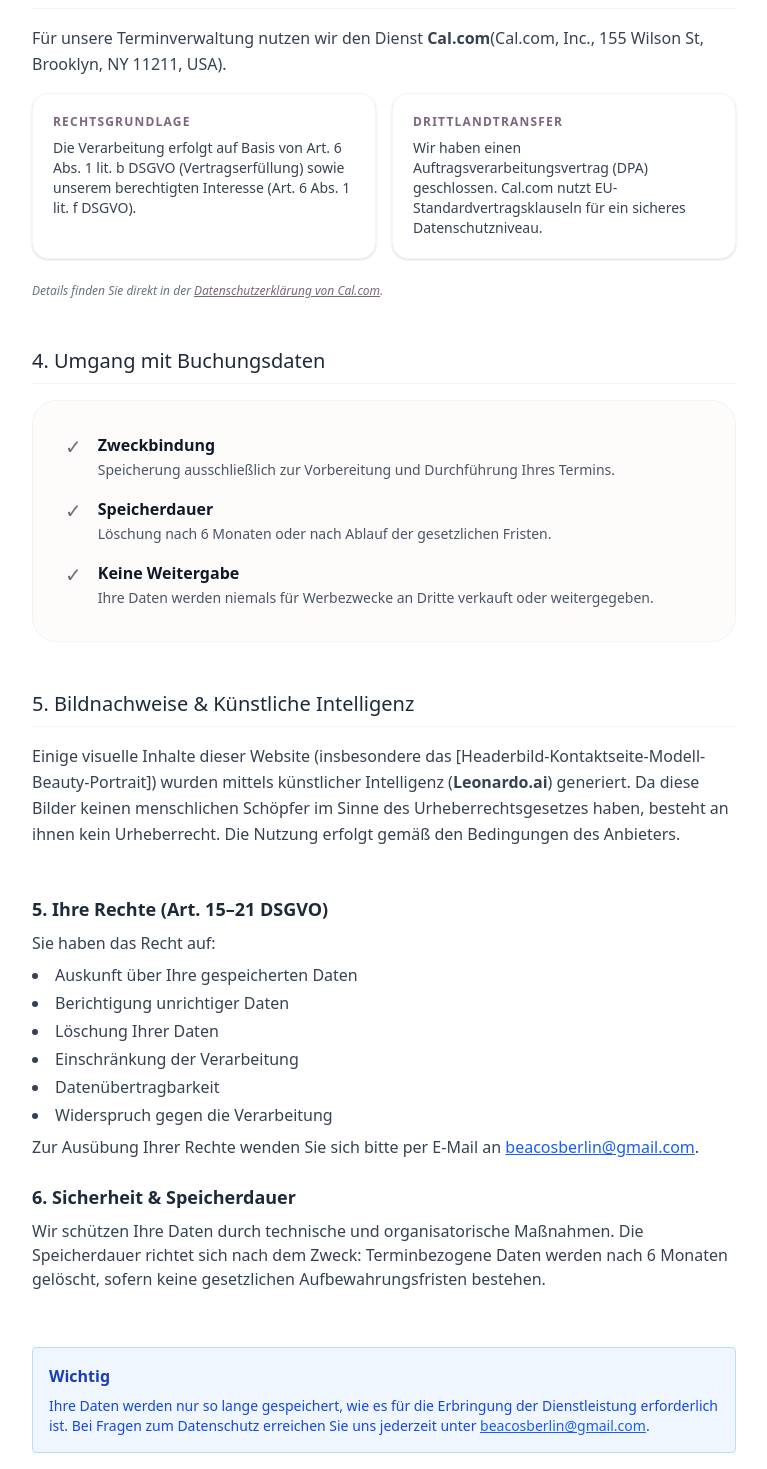
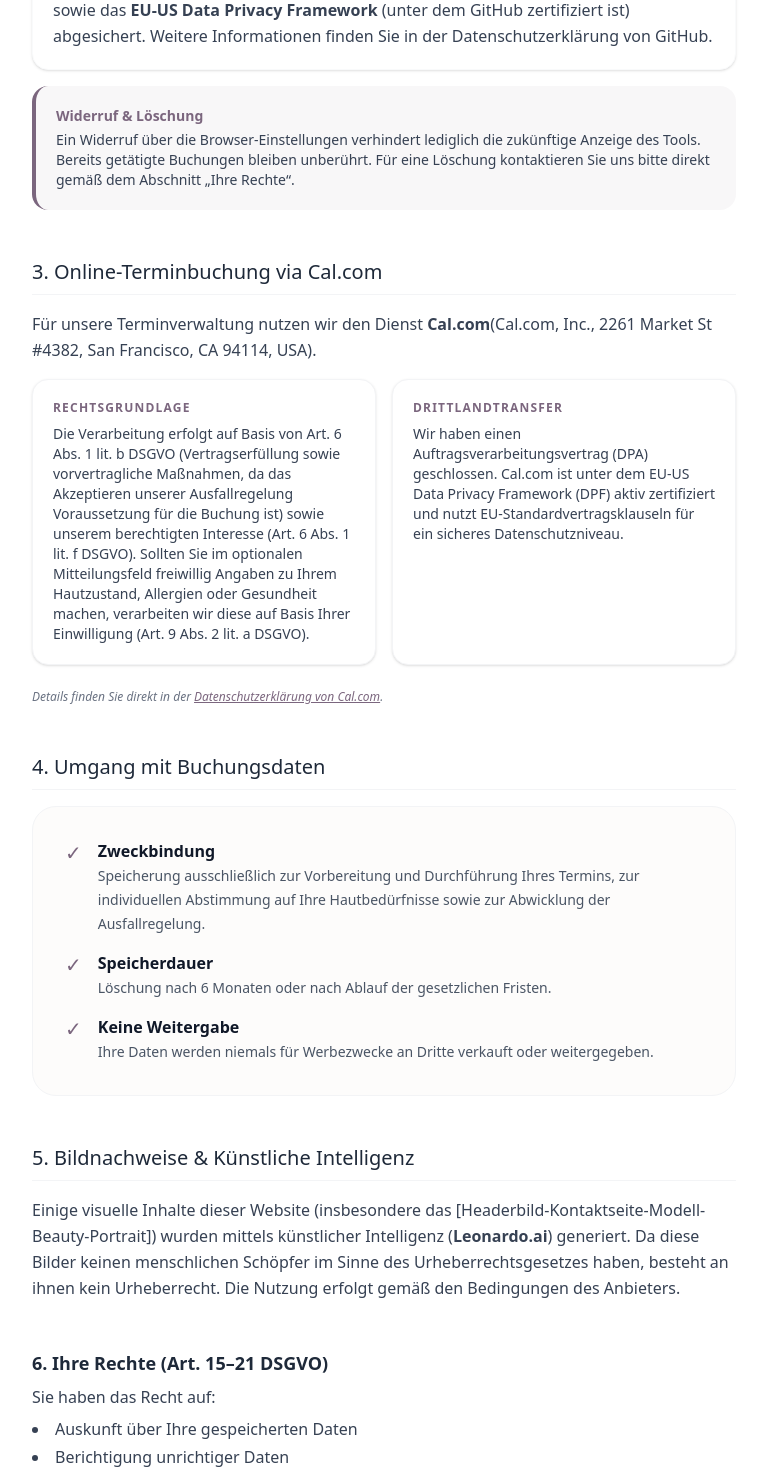
Before and after one commit to beakaiser/beakaiser, a Next.js app: page /datenschutz in a window 1280 px wide. Shown: the part 881-2350 px from the top of the page, without its empty margins (256-1023 px from the left). Built offline with nearby package versions, Linux system fonts and the light colour scheme.

Commit message:
Rechtssicheres Impressum und DsgVo hinzugefügt

```diff
--- a/app/contact/page.tsx
+++ b/app/contact/page.tsx
@@ -77,7 +77,7 @@ export default function ContactPage() {
             <div className="relative h-[400px] lg:h-auto group overflow-hidden">
               <Image
                 src={`${basePath}beauty_.png`}
-                alt="kibeauty"
+                alt="Nahaufnahme eines Modells mit reiner Haut für Kosmetikbehandlung"
                 fill
                 className="object-cover transition-transform duration-700 group-hover:scale-105"
               />{" "}
--- a/app/datenschutz/page.tsx
+++ b/app/datenschutz/page.tsx
@@ -31,7 +31,7 @@ export default function DatenschutzPage() {
               E-Mail:{" "}
               <a
                 href="mailto:beacosberlin@gmail.com"
-                className="text-blue-600 underline"
+                className="text-pink-500 underline"
               >
                 beacosberlin@gmail.com
               </a>
@@ -55,7 +55,22 @@ export default function DatenschutzPage() {
                   Buchungstool erlaubt haben. Zudem setzt{" "}
                   <strong>Cal.com</strong> eigene technisch notwendige Cookies,
                   um den Buchungsprozess sicher und funktionsfähig zu
-                  ermöglichen.
+                  ermöglichen. <br /> <br /> Diese Website wird extern gehostet.
+                  Wir nutzen hierzu die Plattform GitHub (GitHub Inc., 88 Colin
+                  P. Kelly Jr. St, San Francisco, CA 94107, USA). Wenn Sie
+                  unsere Website aufrufen, erhebt <strong>GitHub</strong>{" "}
+                  automatisch Informationen, die Ihr Browser übermittelt, in
+                  sogenannten Server-Logfiles. Dazu gehören Ihre IP-Adresse,
+                  Datum und Uhrzeit des Abrufs, Browsertyp, Betriebssystem sowie
+                  die zuvor besuchte Seite (Referrer-URL). Rechtsgrundlage
+                  hierfür ist unser berechtigtes Interesse (Art. 6 Abs. 1 lit. f
+                  DSGVO) an einer stabilen Auslieferung, der Sicherheit und der
+                  fehlerfreien Bereitstellung unserer Website. Die
+                  Datenübermittlung in die USA ist über die
+                  EU-Standardvertragsklauseln sowie das{" "}
+                  <strong>EU-US Data Privacy Framework</strong> (unter dem
+                  GitHub zertifiziert ist) abgesichert. Weitere Informationen
+                  finden Sie in der Datenschutzerklärung von GitHub.
                 </p>
               </div>
               <div className="bg-[#7B667E]/5 p-5 rounded-2xl border-l-4 border-[#7B667E]">
@@ -81,7 +96,8 @@ export default function DatenschutzPage() {
               <p>
                 Für unsere Terminverwaltung nutzen wir den Dienst{" "}
                 <strong>Cal.com</strong>
-                (Cal.com, Inc., 155 Wilson St, Brooklyn, NY 11211, USA).
+                (Cal.com, Inc., 2261 Market St #4382, San Francisco, CA 94114,
+                USA).
               </p>
               <div className="grid grid-cols-1 md:grid-cols-2 gap-4">
                 <div className="bg-white border border-gray-100 p-5 rounded-2xl shadow-sm">
@@ -90,8 +106,13 @@ export default function DatenschutzPage() {
                   </span>
                   <p className="text-sm">
                     Die Verarbeitung erfolgt auf Basis von Art. 6 Abs. 1 lit. b
-                    DSGVO (Vertragserfüllung) sowie unserem berechtigten
-                    Interesse (Art. 6 Abs. 1 lit. f DSGVO).
+                    DSGVO (Vertragserfüllung sowie vorvertragliche Maßnahmen, da
+                    das Akzeptieren unserer Ausfallregelung Voraussetzung für
+                    die Buchung ist) sowie unserem berechtigten Interesse (Art.
+                    6 Abs. 1 lit. f DSGVO). Sollten Sie im optionalen
+                    Mitteilungsfeld freiwillig Angaben zu Ihrem Hautzustand,
+                    Allergien oder Gesundheit machen, verarbeiten wir diese auf
+                    Basis Ihrer Einwilligung (Art. 9 Abs. 2 lit. a DSGVO).
                   </p>
                 </div>
                 <div className="bg-white border border-gray-100 p-5 rounded-2xl shadow-sm">
@@ -100,15 +121,17 @@ export default function DatenschutzPage() {
                   </span>
                   <p className="text-sm">
                     Wir haben einen Auftragsverarbeitungsvertrag (DPA)
-                    geschlossen. Cal.com nutzt EU-Standardvertragsklauseln für
-                    ein sicheres Datenschutzniveau.
+                    geschlossen. Cal.com ist unter dem EU-US Data Privacy
+                    Framework (DPF) aktiv zertifiziert und nutzt
+                    EU-Standardvertragsklauseln für ein sicheres
+                    Datenschutzniveau.
                   </p>
                 </div>
               </div>
               <p className="text-xs text-gray-500 italic pt-2">
                 Details finden Sie direkt in der{" "}
                 <a
-                  href="https://cal.com"
+                  href="https://cal.com/de/privacy"
                   target="_blank"
                   rel="noopener noreferrer"
                   className="text-[#7B667E] underline hover:text-[#5D4B61]"
@@ -130,7 +153,7 @@ export default function DatenschutzPage() {
                 {[
                   {
                     t: "Zweckbindung",
-                    d: "Speicherung ausschließlich zur Vorbereitung und Durchführung Ihres Termins.",
+                    d: "Speicherung ausschließlich zur Vorbereitung und Durchführung Ihres Termins, zur individuellen Abstimmung auf Ihre Hautbedürfnisse sowie zur Abwicklung der Ausfallregelung.",
                   },
                   {
                     t: "Speicherdauer",
@@ -172,7 +195,7 @@ export default function DatenschutzPage() {
 
           <section>
             <h2 className="text-lg font-semibold text-gray-800 mb-2">
-              5. Ihre Rechte (Art. 15–21 DSGVO)
+              6. Ihre Rechte (Art. 15–21 DSGVO)
             </h2>
             <p className="text-gray-700">Sie haben das Recht auf:</p>
             <ul className="text-gray-700 mt-2 space-y-1 list-disc list-inside">
@@ -187,7 +210,7 @@ export default function DatenschutzPage() {
               Zur Ausübung Ihrer Rechte wenden Sie sich bitte per E-Mail an{" "}
               <a
                 href="mailto:hello@tcmglow.berlin"
-                className="text-blue-600 underline"
+                className="text-pink-500 underline"
               >
                 beacosberlin@gmail.com
               </a>
@@ -197,7 +220,7 @@ export default function DatenschutzPage() {
 
           <section>
             <h2 className="text-lg font-semibold text-gray-800 mb-2">
-              6. Sicherheit & Speicherdauer
+              7. Sicherheit & Speicherdauer
             </h2>
             <p className="text-gray-700">
               Wir schützen Ihre Daten durch technische und organisatorische
@@ -210,8 +233,8 @@ export default function DatenschutzPage() {
 
         {/* Hinweis-Box wie im Original */}
         <div className="bg-blue-50 border border-blue-200 p-4 rounded mb-6 mt-8">
-          <h2 className="font-semibold text-blue-800 mb-2">Wichtig</h2>
-          <p className="text-blue-700 text-sm">
+          <h2 className="font-semibold text-pink-500 mb-2">Wichtig</h2>
+          <p className="text-gray-800 text-sm">
             Ihre Daten werden nur so lange gespeichert, wie es für die
             Erbringung der Dienstleistung erforderlich ist. Bei Fragen zum
             Datenschutz erreichen Sie uns jederzeit unter{" "}
@@ -219,7 +242,7 @@ export default function DatenschutzPage() {
               href="mailto:hello@tcmglow.berlin"
               target="_blank"
               rel="noopener noreferrer"
-              className="text-blue-600 underline"
+              className="text-pink-500 underline"
             >
               beacosberlin@gmail.com
             </a>
--- a/app/impressum/page.tsx
+++ b/app/impressum/page.tsx
@@ -10,7 +10,7 @@ export default function ImpressumPage() {
           {/* Anbieterkennzeichnung */}
           <section>
             <h2 className="text-sm uppercase tracking-wider text-gray-500 font-semibold mb-3">
-              Angaben gemäß § 5 TMG
+              Angaben gemäß § 5 DDG
             </h2>
             <div className="text-lg">
               <p className="font-bold text-gray-900 underline decoration-blue-500 underline-offset-4">
@@ -63,24 +63,7 @@ export default function ImpressumPage() {
 
           {/* Rechtliche Hinweise */}
           <div className="space-y-6 text-sm text-gray-600">
-            <section>
-              <h2 className="font-semibold text-gray-800 mb-1">
-                EU-Streitschlichtung
-              </h2>
-              <p>
-                Die Europäische Kommission stellt eine Plattform zur
-                Online-Streitbeilegung (OS) bereit:{" "}
-                <a
-                  href="https://europa.eu"
-                  target="_blank"
-                  rel="noopener noreferrer"
-                  className="text-blue-600"
-                >
-                  https://europa.eu
-                </a>
-                .
-              </p>
-            </section>
+            <section></section>
 
             <section>
               <h2 className="font-semibold text-gray-800 mb-1">
```
